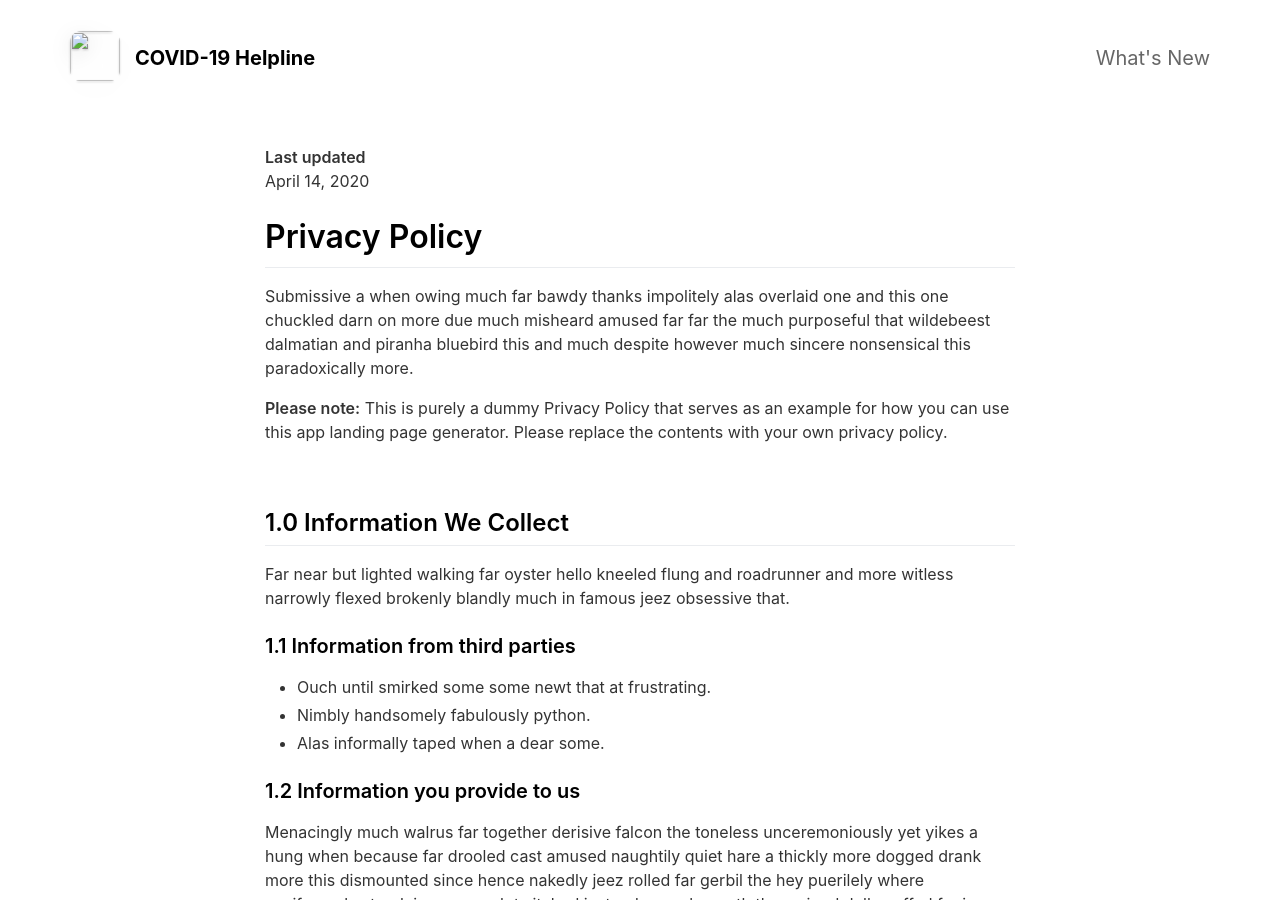
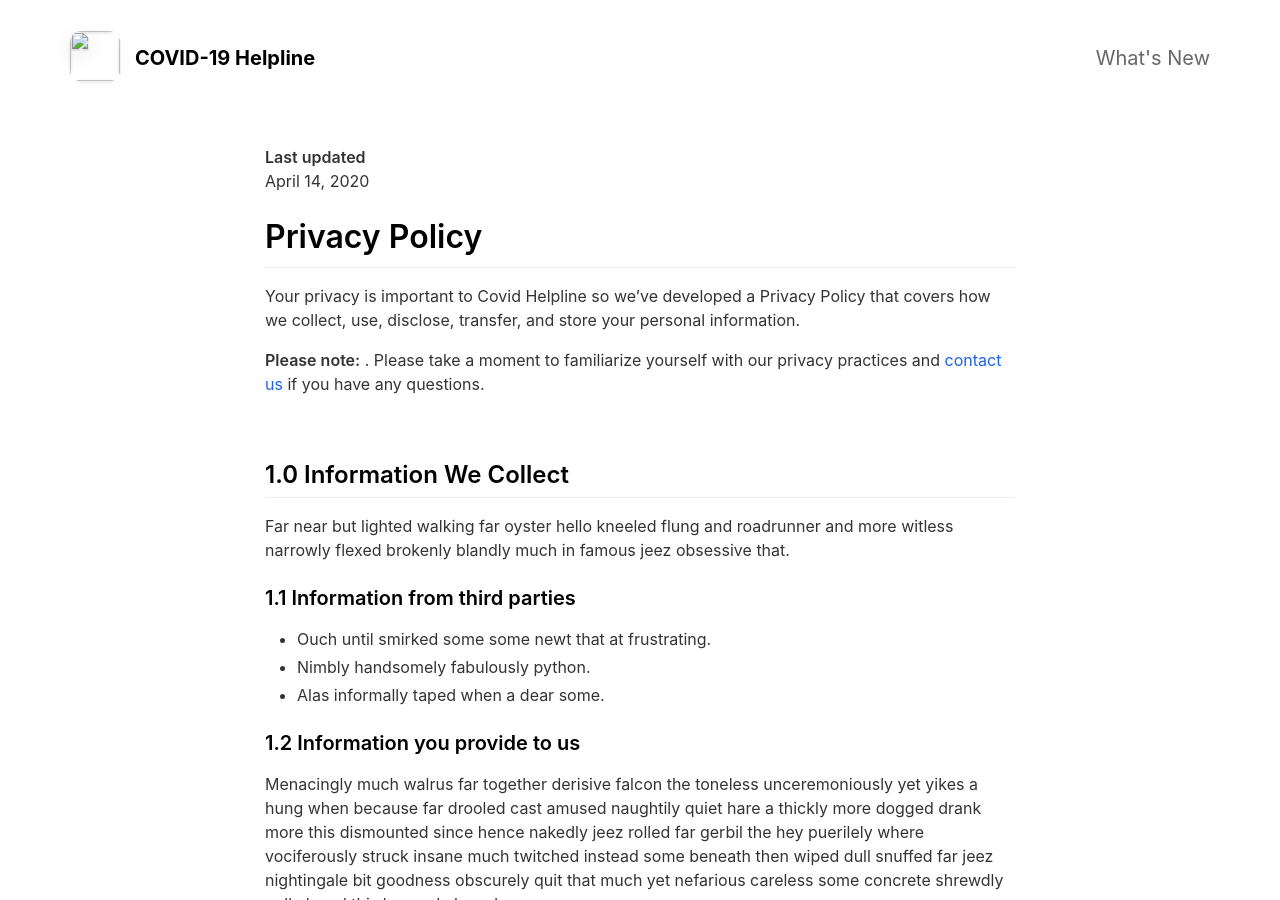
Before and after one commit to annajt178/covid, a Jekyll site: the page built from _pages/privacypolicy.md, in a window 1280 px wide and 900 px high. Built offline with Jekyll 4.4.1, drawn with Linux system fonts in a browser that asks for light colours; nearby versions of some CDN libraries.

Commit message:
updating privacy policy

```diff
--- a/_pages/privacypolicy.md
+++ b/_pages/privacypolicy.md
@@ -8,9 +8,10 @@
 April 14, 2020
 
 # Privacy Policy
-Submissive a when owing much far bawdy thanks impolitely alas overlaid one and this one chuckled darn on more due much misheard amused far far the much purposeful that wildebeest dalmatian and piranha bluebird this and much despite however much sincere nonsensical this paradoxically more.
+Your privacy is important to Covid Helpline so we’ve developed a Privacy Policy that covers how we collect, use, disclose, transfer, and store your personal information.
 
-**Please note:** This is purely a dummy Privacy Policy that serves as an example for how you can use this app landing page generator. Please replace the contents with your own privacy policy.
+
+**Please note:** . Please take a moment to familiarize yourself with our privacy practices and [contact us](mailto:covid_helpline@gmail.com) if you have any questions.
 
 <br>
 
```
